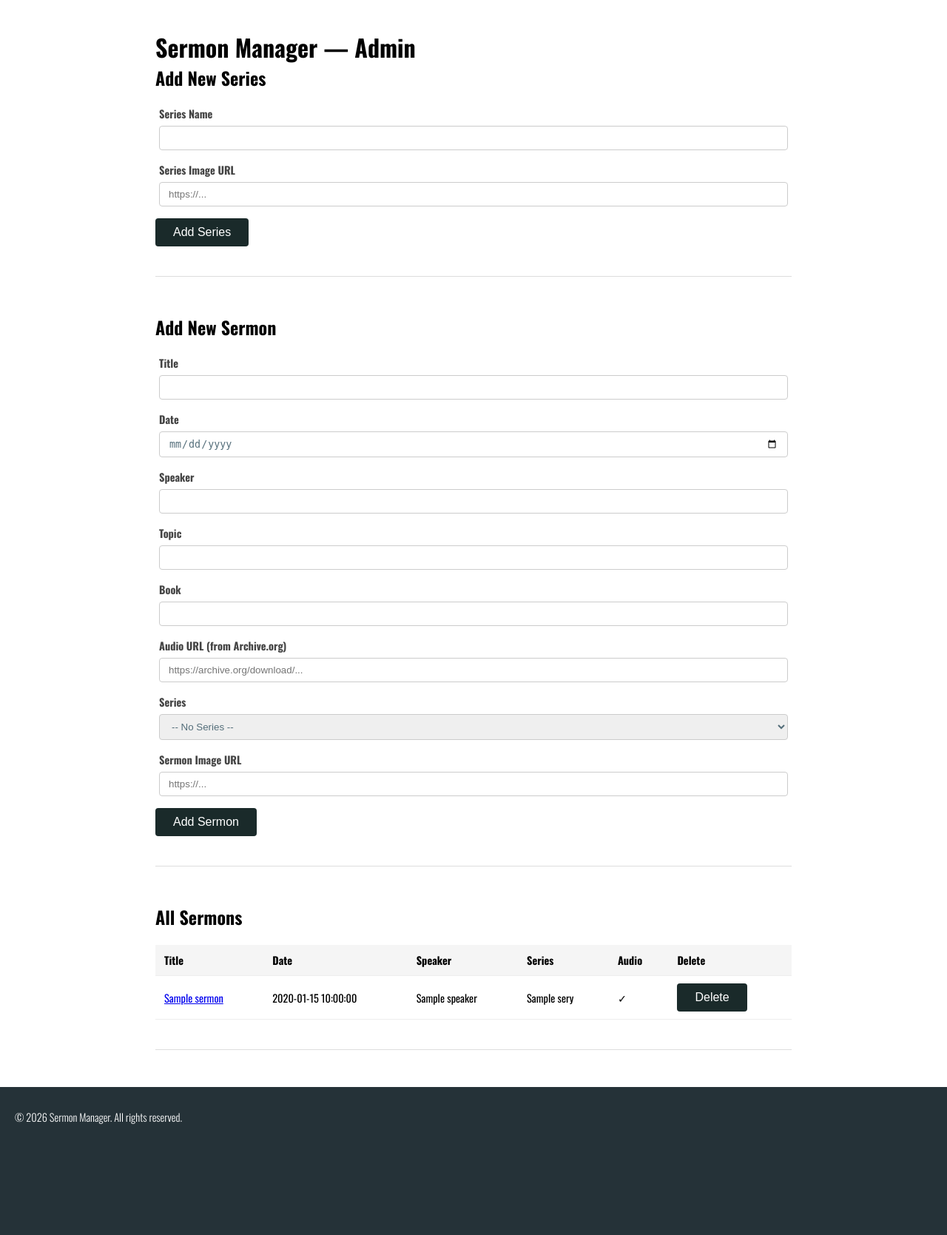
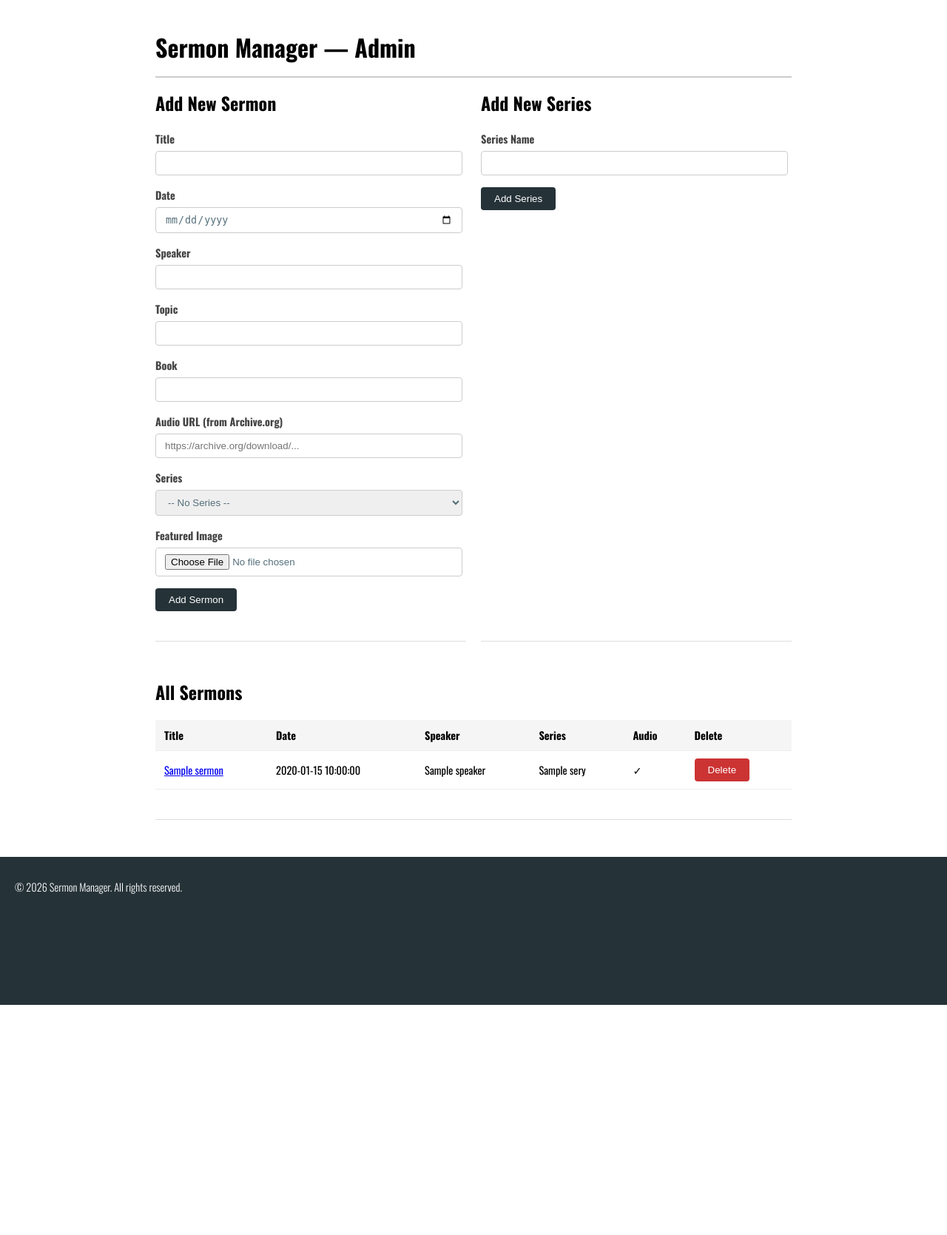
Before and after one commit to cqyao/SermonManager, a Flask app: template templates/admin.html in a window 1280 px wide. Shown: the part 69-1738 px from the top of the page at 74% size. After the commit the page ends 1427 px from the top, so only its background shows below. Run offline with Flask 3, Linux system fonts and the light colour scheme; the template is opened without the code that fills it: most values are stand-ins (such as "Sample title", 1, 10 or a date in 2020).

Commit message:
* Added uploading sermon image instead of using link. * Fully fixed duplicate entries in list in filter dropdowns.

```diff
--- a/app.py
+++ b/app.py
@@ -1,4 +1,5 @@
 from select import select
+import uuid
 
 from dotenv import load_dotenv
 load_dotenv()  # Load environment variables from .env file
@@ -52,11 +53,14 @@ def sermons():
 
     sermons = response.data
 
-    # Always render the full series list in the series dropdown
+    # Always render the full series, books, and speakers list in dropdowns
     series_response = supabase.table("series").select("name").order("name").execute()
     all_series = series_response.data or []
 
-    return render_template("sermons.html", sermons=sermons, all_series=all_series)
+    speaker_response = supabase.table("unique_speakers").select("*").execute()
+    book_response = supabase.table("unique_books").select("*").execute()
+
+    return render_template("sermons.html", sermons=sermons, all_series=all_series, all_books=book_response, all_speakers=speaker_response)
 
 
 # Individual series page
@@ -109,14 +113,28 @@ def admin():
 @app.route("/admin/add-series", methods=["POST"])
 def add_series():
     supabase.table("series").insert({
-        "name": request.form["name"],
-        "image_url": request.form["image_url"]
+        "name": request.form["name"]
     }).execute()
     return redirect(url_for("admin"))
 
 # Add sermon
 @app.route("/admin/add-sermon", methods=["POST"])
 def add_sermon():
+    image_url = None
+    # Handle uploading images if provided
+    if "image" in request.files:
+        file = request.files["image"]
+        if file.filename != "":
+            extension = file.filename.rsplit(".", 1)[-1]
+            filename = f"{uuid.uuid4()}.{extension}"
+
+            supabase.storage.from_("sermon_images").upload(
+                path=filename,
+                file=file.read(),
+                file_options={"content-type": file.content_type}
+            )
+
+            image_url = supabase.storage.from_("sermon_images").get_public_url(filename)
     series_id = request.form["series_id"]
     supabase.table("sermons").insert({
         "title": request.form["title"],
@@ -125,7 +143,7 @@ def add_sermon():
         "topic": request.form["topic"],
         "book": request.form["book"],
         "audio_url": request.form["audio_url"],
-        "image_url": request.form["image_url"],
+        "image_url": image_url,
         "series_id": int(series_id) if series_id else None
     }).execute()
     return redirect(url_for("admin"))
--- a/static/styles.css
+++ b/static/styles.css
@@ -53,6 +53,7 @@ hr {
   --white-color: #fff;
   --highlight-color: #27C6DA;
   --normal-text-color: #546E7A;
+  --warning-color: #cc3333;
 }
 
 .large-text--light {
@@ -117,6 +118,12 @@ hr {
     padding: 0 20px;
 }
 
+.form__container {
+  display: grid;
+  grid-template-columns: repeat(2, 1fr);
+  gap: 20px;
+}
+
 .admin-section {
     margin-bottom: 50px;
     padding-bottom: 40px;
@@ -133,7 +140,7 @@ hr {
 }
 
 .form-group {
-    margin: 0 5px 16px 5px;
+    margin: 0 5px 16px 0;
     display: flex;
     flex-direction: column;
     gap: 6px;
@@ -154,23 +161,21 @@ hr {
     color: var(--normal-text-color);
 }
 
-button[type="submit"] {
-    padding: 10px 24px;
-    background: #1a2a2a;
-    color: white;
-    border: none;
-    border-radius: 4px;
-    cursor: pointer;
-    font-size: 1rem;
+button {
+  padding: 8px 18px;
+  color: var(--white-color);
+  border: none;
+  border-radius: 4px;
+  cursor: pointer;
+
+}
+
+.add-btn {
+    background: var(--primary-color);
 }
 
 .delete-btn {
-    padding: 4px 12px;
-    background: #cc3333;
-    color: white;
-    border: none;
-    border-radius: 4px;
-    cursor: pointer;
+    background: var(--warning-color);
 }
 
 .admin-table {
--- a/templates/admin.html
+++ b/templates/admin.html
@@ -3,27 +3,13 @@
 {% block content %}
 <div class="admin-container">
     <h1>Sermon Manager — Admin</h1>
+    <hr class="mb2 mt2">
 
-    <!-- Add Series -->
-    <section class="admin-section">
-        <h2>Add New Series</h2>
-        <form method="POST" action="/admin/add-series">
-            <div class="form-group">
-                <label>Series Name</label>
-                <input type="text" name="name" required>
-            </div>
-            <div class="form-group">
-                <label>Series Image URL</label>
-                <input type="text" name="image_url" placeholder="https://...">
-            </div>
-            <button type="submit">Add Series</button>
-        </form>
-    </section>
-
+    <div class="form__container">
         <!-- Add Sermon -->
         <section class="admin-section">
             <h2>Add New Sermon</h2>
-        <form method="POST" action="/admin/add-sermon">
+            <form method="POST" action="/admin/add-sermon" enctype="multipart/form-data">
                 <div class="form-group">
                     <label>Title</label>
                     <input type="text" name="title" required>
@@ -58,13 +44,25 @@
                     </select>
                 </div>
                 <div class="form-group">
-              <label>Sermon Image URL</label>
-              <input type="text" name="image_url" placeholder="https://...">
+                    <label>Featured Image</label>
+                    <input type="file" name="image" accept="image/*">
                 </div>
-            <button type="submit">Add Sermon</button>
+                <button type="submit" class="add-btn">Add Sermon</button>
             </form>
         </section>
 
+        <!-- Add Series -->
+        <section class="admin-section">
+            <h2>Add New Series</h2>
+            <form method="POST" action="/admin/add-series">
+                <div class="form-group">
+                    <label>Series Name</label>
+                    <input type="text" name="name" required>
+                </div>
+                <button type="submit" class="add-btn">Add Series</button>
+            </form>
+        </section>
+    </div>
     <!-- Existing Sermons -->
     <section class="admin-section">
         <h2>All Sermons</h2>
--- a/templates/sermons.html
+++ b/templates/sermons.html
@@ -21,7 +21,7 @@
     <div class="form-group">
       <select id="speaker-filter" name="speaker">
         <option value="">All Speakers</option>
-        {% for s in sermons %}
+        {% for s in all_speakers['data'] %}
         <option value="{{ s['speaker'] }}">{{ s['speaker'] }}</option>
         {% endfor %}
       </select>
@@ -29,7 +29,7 @@
     <div class="form-group">
       <select id="book-filter" name="book">
         <option value="">All Books</option>
-        {% for s in sermons %}
+        {% for s in all_books['data'] %}
         <option value="{{ s['book'] }}">{{ s['book'] }}</option>
         {% endfor %}
       </select>
```
Lines whose indentation alone changed are shown as unchanged.
